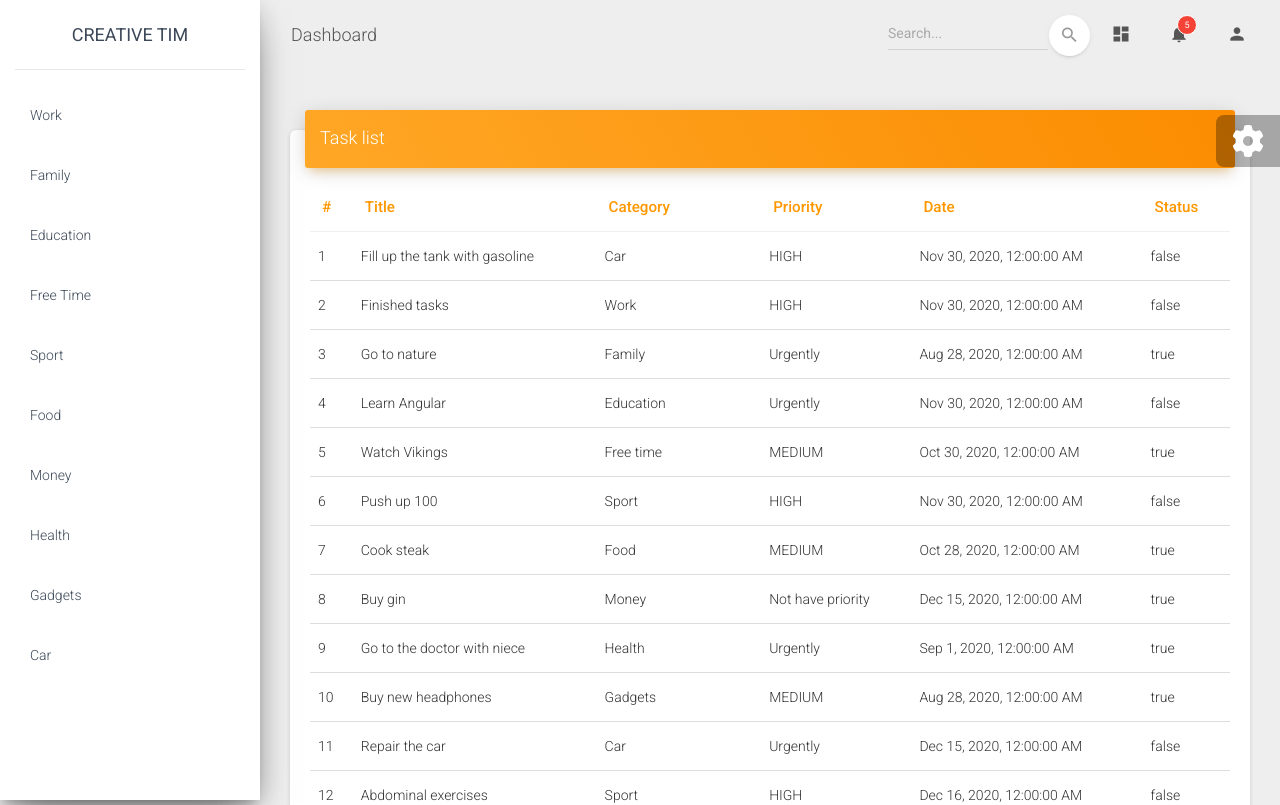
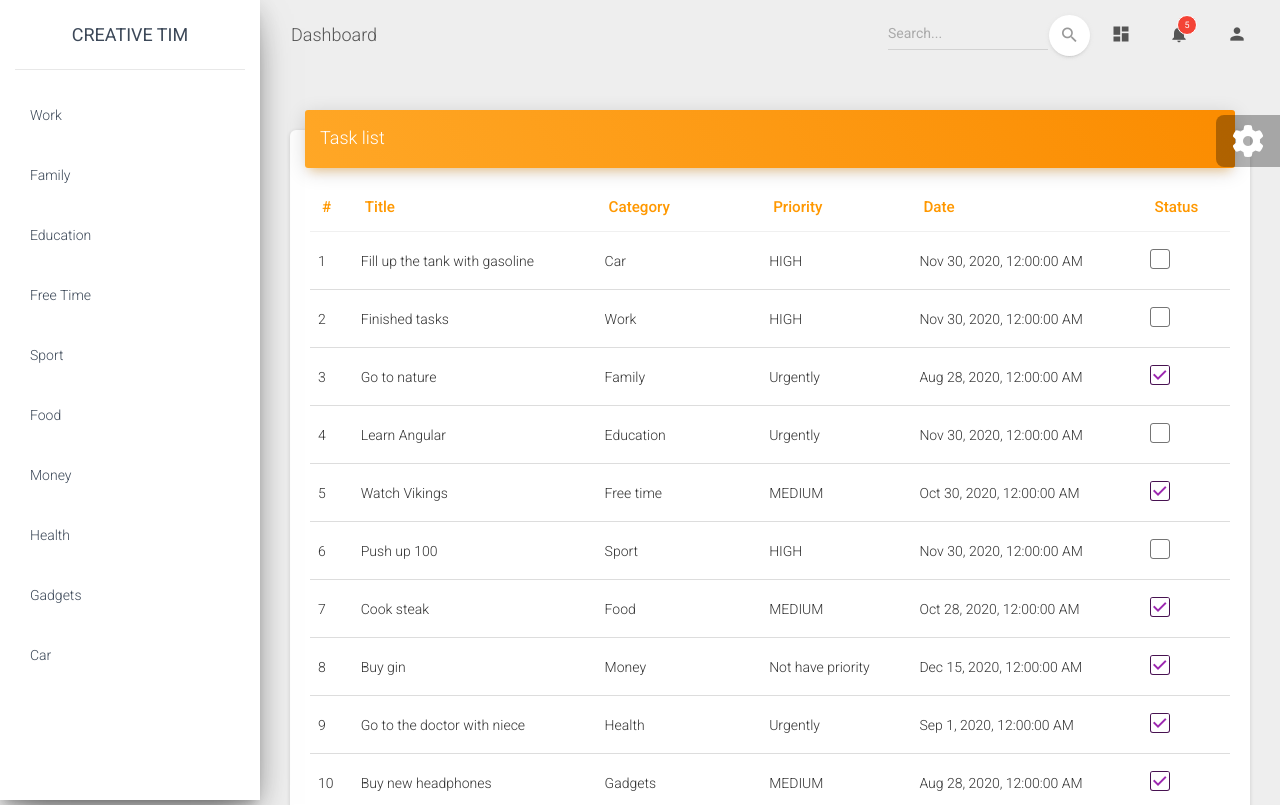
Before and after one commit to Valdemar06/ToDo, an Angular app: page / in a window 1280 px wide. Shown: the top 805 px of the page. Built offline with nearby package versions, Linux system fonts and the light colour scheme.

Commit message:
Add form-check by task.component.html

```diff
--- a/src/app/views/tasks/tasks.component.html
+++ b/src/app/views/tasks/tasks.component.html
@@ -19,7 +19,16 @@
         <td>{{task.category != null ? task.category.title : "Not have category"}}</td>
         <td>{{task.priority != null ? task.priority.title : "Not have priority"}}</td>
         <td>{{task.date != null ? (task.date | date : "medium") : "Not have date"}}</td>
-        <td>{{task.completed}}</td>
+        <td>
+          <div class="form-check">
+          <label class="form-check-label">
+            <input class="form-check-input" type="checkbox" value="" [checked]="task.completed">
+            <span class="form-check-sign">
+              <span class="check"></span>
+            </span>
+          </label>
+        </div>
+        </td>
       </tr>
       </tbody>
     </table>
```
